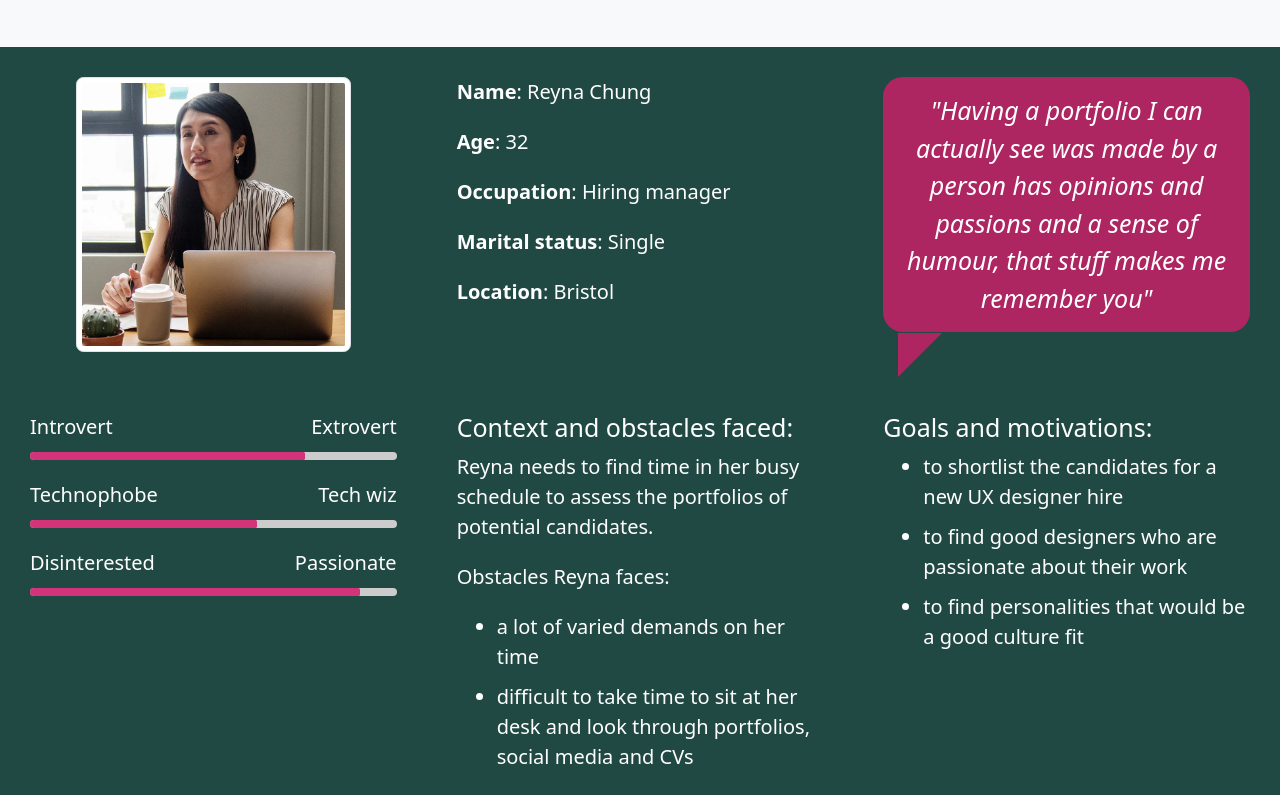
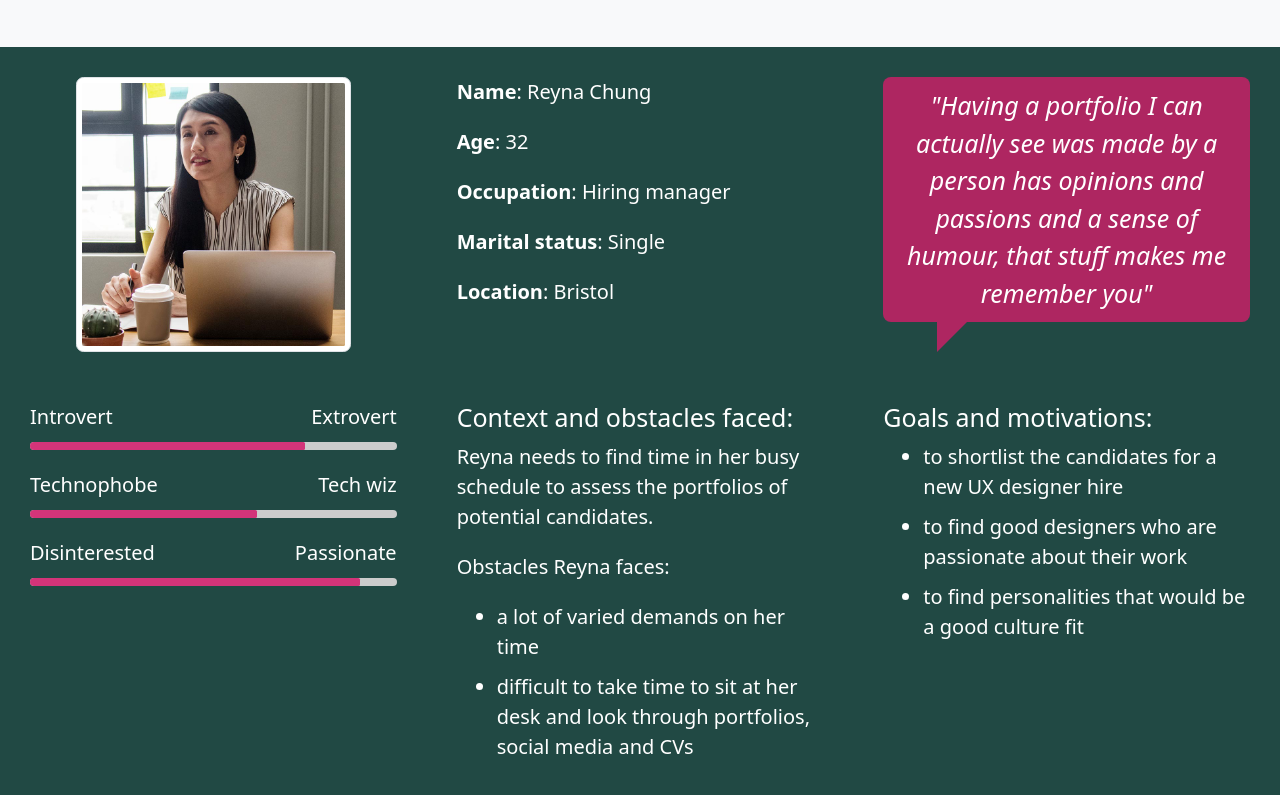
Before and after one commit to HuwTJones/bootstrap-5-sass, a website: page case-study-portfolio-1.html in a window 1280 px wide. Shown: the part 2995-3790 px from the top of the page. Drawn offline with nearby package versions, Linux system fonts and the light colour scheme.

Commit message:
Amended speech bubble and persona structure

```diff
--- a/case-study-portfolio-1.html
+++ b/case-study-portfolio-1.html
@@ -249,8 +249,10 @@
         </div>
       </div>
       <!-- Persona start -->
-      <div class="container-fluid persona bg-primary text-white my-4 py-4">
-        <div class="row">
+      <div
+        class="container-fluid persona bg-primary text-white my-4 py-4 px-xxl-5"
+      >
+        <div class="row bg-primary">
           <div class="col-md-6 col-lg-4 px-4 mb-4">
             <img
               src="images/reyna-chung-profile.jpg"
@@ -269,7 +271,7 @@
           </div>
           <div class="col-md-6 col-lg-4 px-4 mb-5">
             <blockquote
-              class="blockquote text-center speech-bubble speech-bubble-bottom-left mb-3"
+              class="blockquote text-center speech-bubble speech-bubble-bottom-left mb-3 speech-bubble pbottom aleft"
             >
               <p>
                 <em
--- a/scss/components/_user-persona.scss
+++ b/scss/components/_user-persona.scss
@@ -1,7 +1,6 @@
 @use '../custom' as *;
 
 .persona{
-/*speech bubble styling*/
 
     .persona-img{
         width:100%;
@@ -10,27 +9,29 @@
         }
     }
 
+                        /*speech bubble styling*/
+
     .speech-bubble {
         position: relative;
-        border-radius: 1rem !important;
+        border-radius: 8px !important;
         background-color: $secondary;
         color: #ffffff;
-        padding: 15px;
+        padding: 0.5rem;
     }
 
     .speech-bubble-bottom-left:after {
         content: "";
         position: absolute;
         bottom: 0;
-        left: 10%;
+        left: 20%;
         width: 0;
         height: 0;
-        border: 1.781em solid transparent;
+        border: 2rem solid transparent;
         border-top-color: $secondary;
         border-bottom: 0;
         border-left: 0;
-        margin-left: -0.891em;
-        margin-bottom: -1.781em;
+        margin-left: -1rem;
+        margin-bottom: -1.5rem;
     }
 
     .speech-bubble-bottom-right:after {
@@ -40,13 +41,16 @@
         left: 90%;
         width: 0;
         height: 0;
-        border: 1.781em solid transparent;
+        border: 1.781rem solid transparent;
         border-top-color: #000000;
         border-bottom: 0;
         border-right: 0;
-        margin-left: -0.891em;
-        margin-bottom: -1.781em;
+        margin-left: -0.891rem;
+        margin-bottom: -1.781rem;
     }
+
+
+
 
     .meter {
         height: 1vh;
```
Also changed, not shown: assets/css/style.css, 1 other file.
